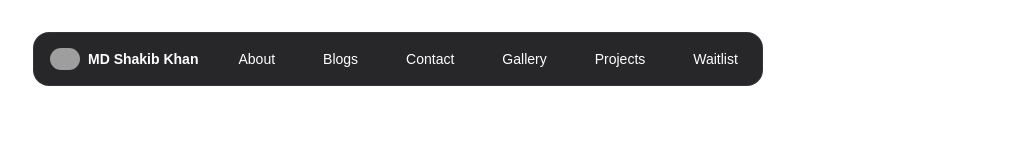
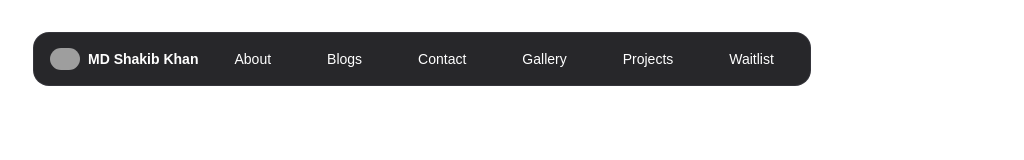
Before and after one commit to md-shakib-khan/portfolio, a Next.js app in the folder web/: page /about in a window 1280 px wide. Shown: the top 160 px of the page, without its empty margins (127-1151 px from the left). Built offline with nearby package versions, Linux system fonts and the light colour scheme; grey boxes are pictures that could not be loaded.

Commit message:
added nav bar hover ui

```diff
--- a/web/components/Header/Header.tsx
+++ b/web/components/Header/Header.tsx
@@ -14,7 +14,7 @@ export default function Header() {
   return (
     <header className="flex flex-row items-center justify-between sm:justify-between py-8 max-w-5xl mx-auto relative z-[100] px-8">
       <div className="hidden lg:flex w-full justify-between">
-        <div className="flex flex-row space-x-8 items-center antialiased border px-4 py-2 rounded-2xl border-zinc-700/60 bg-zinc-800">
+        <div className="flex flex-row space-x-4 items-center antialiased border px-4 py-2 rounded-2xl border-zinc-700/60 bg-zinc-800">
           <Link
             href={"/"}
             className="font-bold text-sm flex items-center justify-center text-white space-x-2"
@@ -32,7 +32,7 @@ export default function Header() {
             <Link
               href={menu.href}
               key={menu.label}
-              className="text-white text-sm relative"
+              className="text-white text-sm relative hover:bg-zinc-700 rounded-lg px-3"
             >
               <span className="relative z-10 px-2 py-2 inline-block">
                 {menu.label}
```
